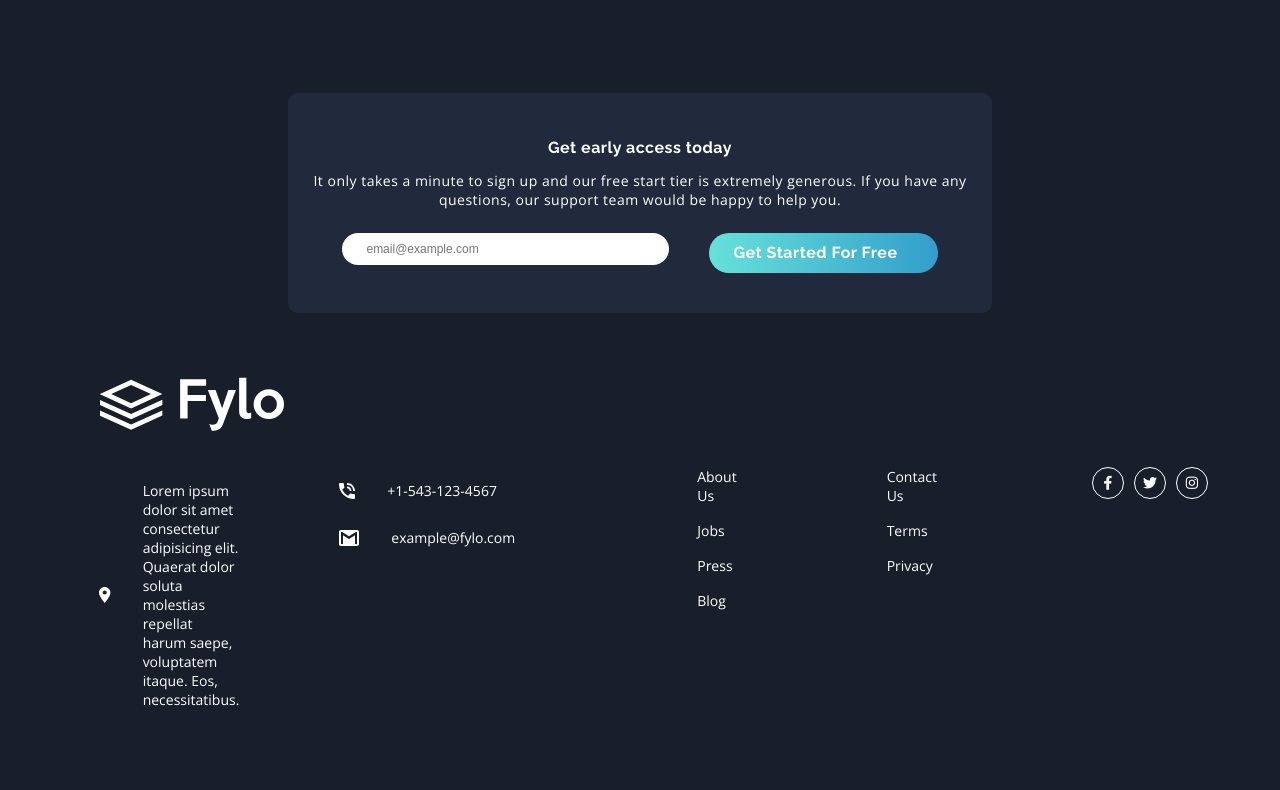
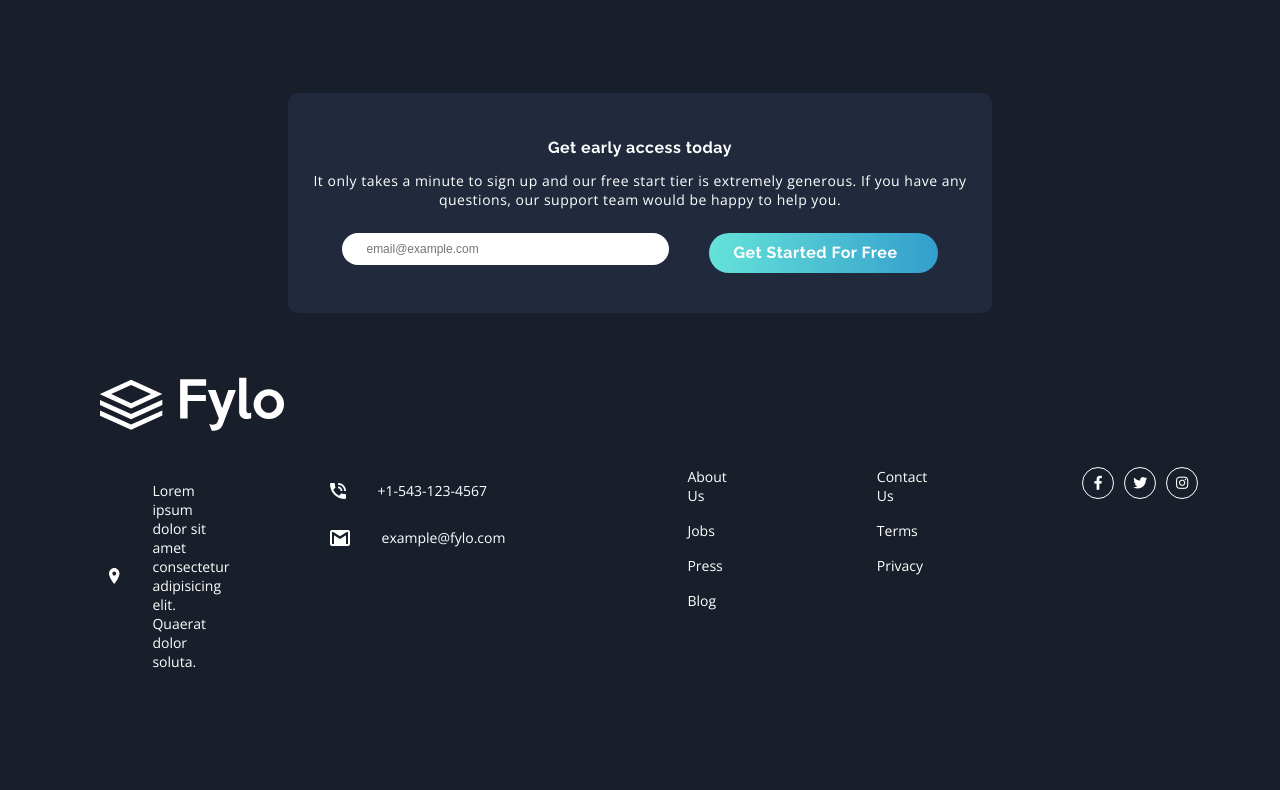
Before and after one commit to CasualHello/old_portfolio, a plain HTML site: page fylo-landing-page/index.html in a window 1280 px wide. Shown: the part 2220-3010 px from the top of the page. Drawn offline with nearby package versions, Linux system fonts and the light colour scheme.

Commit message:
Change style and and animation to project

```diff
--- a/fylo-landing-page/index.html
+++ b/fylo-landing-page/index.html
@@ -234,8 +234,7 @@
             <img class="icon" src="./images/icon-location.svg" alt="" />
             <p class="address">
               Lorem ipsum dolor sit amet consectetur adipisicing elit. Quaerat
-              dolor soluta molestias repellat harum saepe, voluptatem itaque.
-              Eos, necessitatibus.
+              dolor soluta.
             </p>
           </div>
           <div>
--- a/fylo-landing-page/styles.css
+++ b/fylo-landing-page/styles.css
@@ -64,6 +64,7 @@ max-width: 1240px;
 }
 
 .navbar__element a {
+  transition: 0.3s;
   text-decoration: none;
   color: hsl(0, 0%, 100%);
   margin-left: auto;
@@ -414,6 +415,7 @@ input:focus {
 
 .card__link a {
   padding-bottom: 16px;
+  transition: 0.3s;
 }
 
 .card__link a,
@@ -421,6 +423,10 @@ input:focus {
   text-decoration: none;
   color: hsl(0, 0%, 100%);
   font-weight: 400;
+}
+
+.card__link a:hover {
+  color: hsl(198, 60%, 50%);
 }
 
 .social__link {
@@ -431,7 +437,10 @@ input:focus {
   justify-content: center;
 }
 
+
+
 .social__link a {
+  transition: 0.3s;
   border: white 0.5px solid;
   border-radius: 50%;
   margin: 0 5px;
@@ -440,6 +449,11 @@ input:focus {
   display: flex;
 }
 
+.social__link a:hover{
+   border:hsl(198, 60%, 50%) solid 0.5px;
+   color: hsl(198, 60%, 50%);;
+}
+
 .social__link i {
   margin: auto;
 }
```
